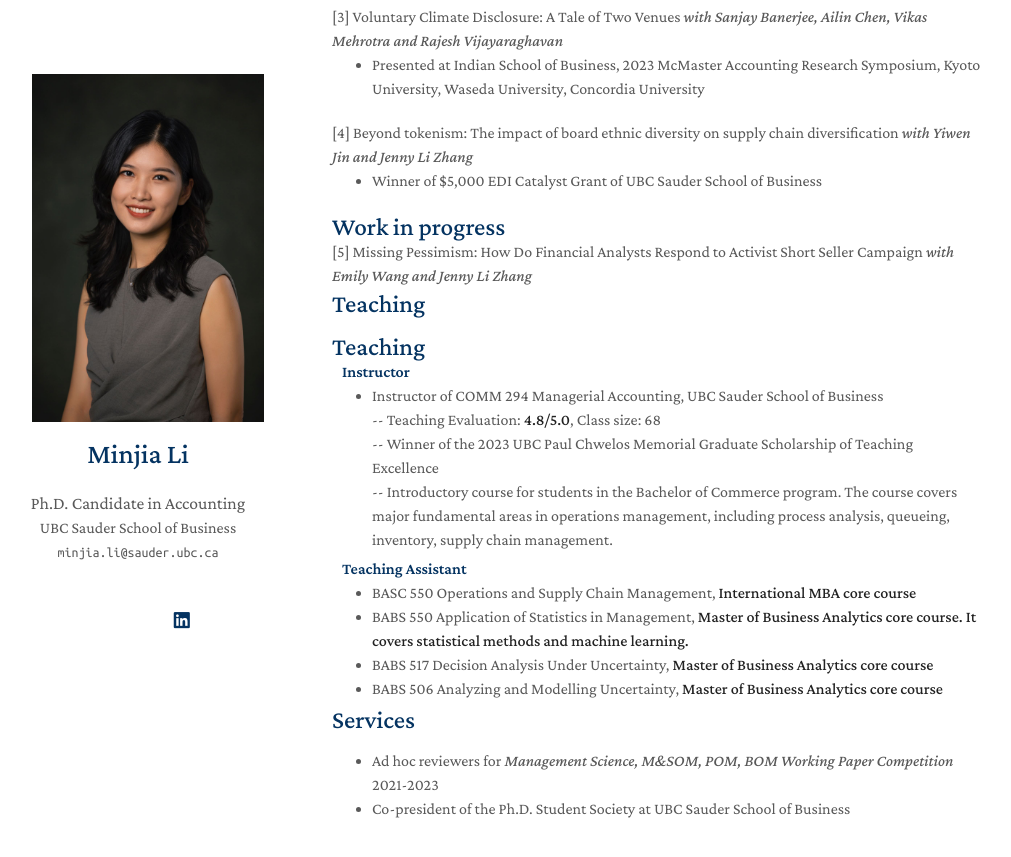
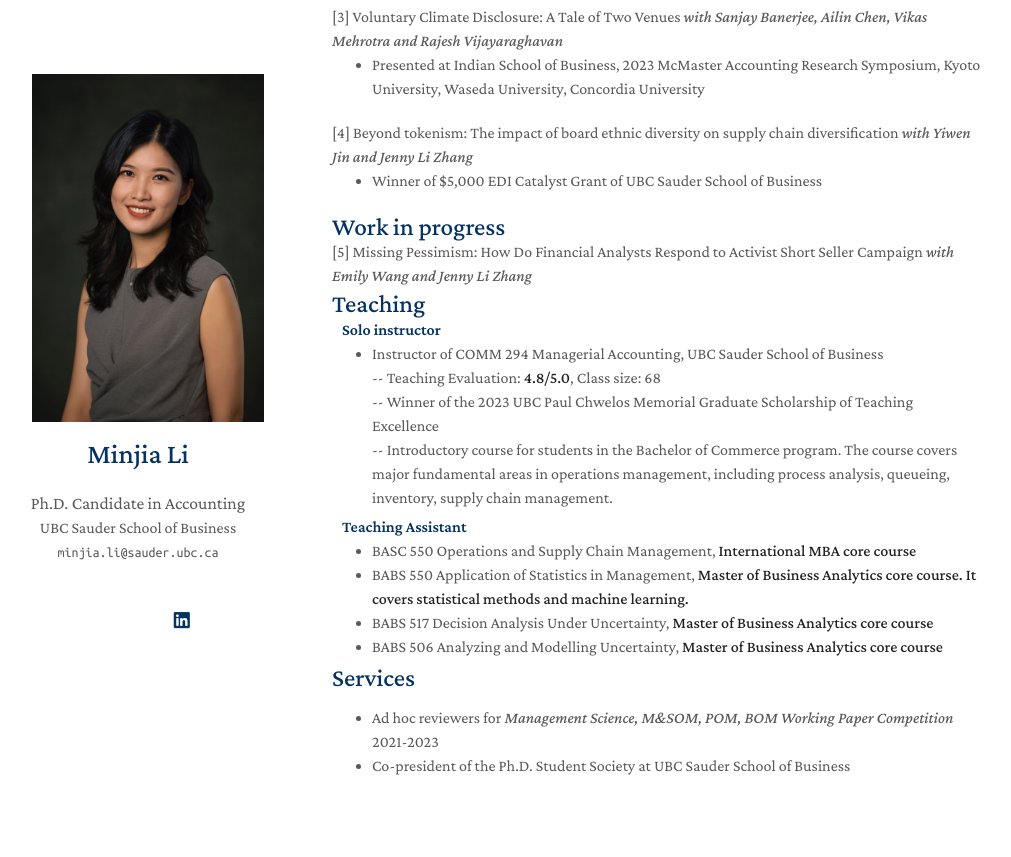
Before and after one commit to zeyang1225/zeyang1225.github.io, a Jekyll site: the page built from index.md, in a window 1280 px wide and 900 px high, scrolled down 883 px. Shown: the top 857 px of the window, without its empty margins (138-1149 px from the left). Built offline with Jekyll 4.4.1, drawn with Linux system fonts in a browser that asks for light colours; nearby versions of some CDN libraries; a style sheet for code colours, icons or effects is not loaded; our own code applies the rules of GitHub Pages for plain Markdown files.

Commit message:
Update teaching.md

```diff
--- a/_includes/teaching.md
+++ b/_includes/teaching.md
@@ -1,7 +1,7 @@
-## Teaching
+
 <h2 id="teaching" style="margin: 2px 0px 0px;">Teaching</h2>
 
-<h4 style="margin:0 10px 0;">Instructor</h4>
+<h4 style="margin:0 10px 0;">Solo instructor</h4>
 <ul style="margin:0 0 5px;">
   <li><autocolor>Instructor of COMM 294 Managerial Accounting, UBC Sauder School of Business</autocolor></li>
       -- Teaching Evaluation: <strong>4.8/5.0</strong>, Class size: 68 <br>
```
